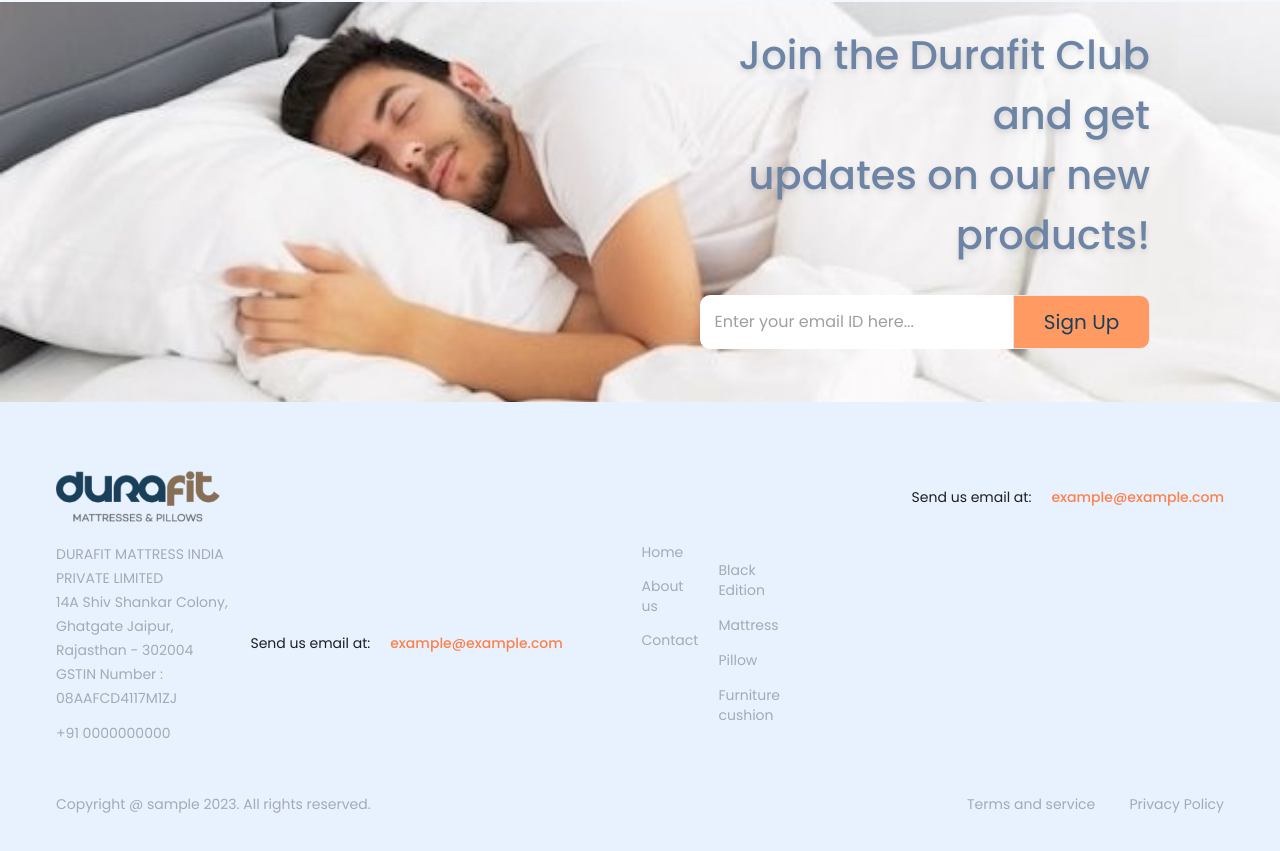
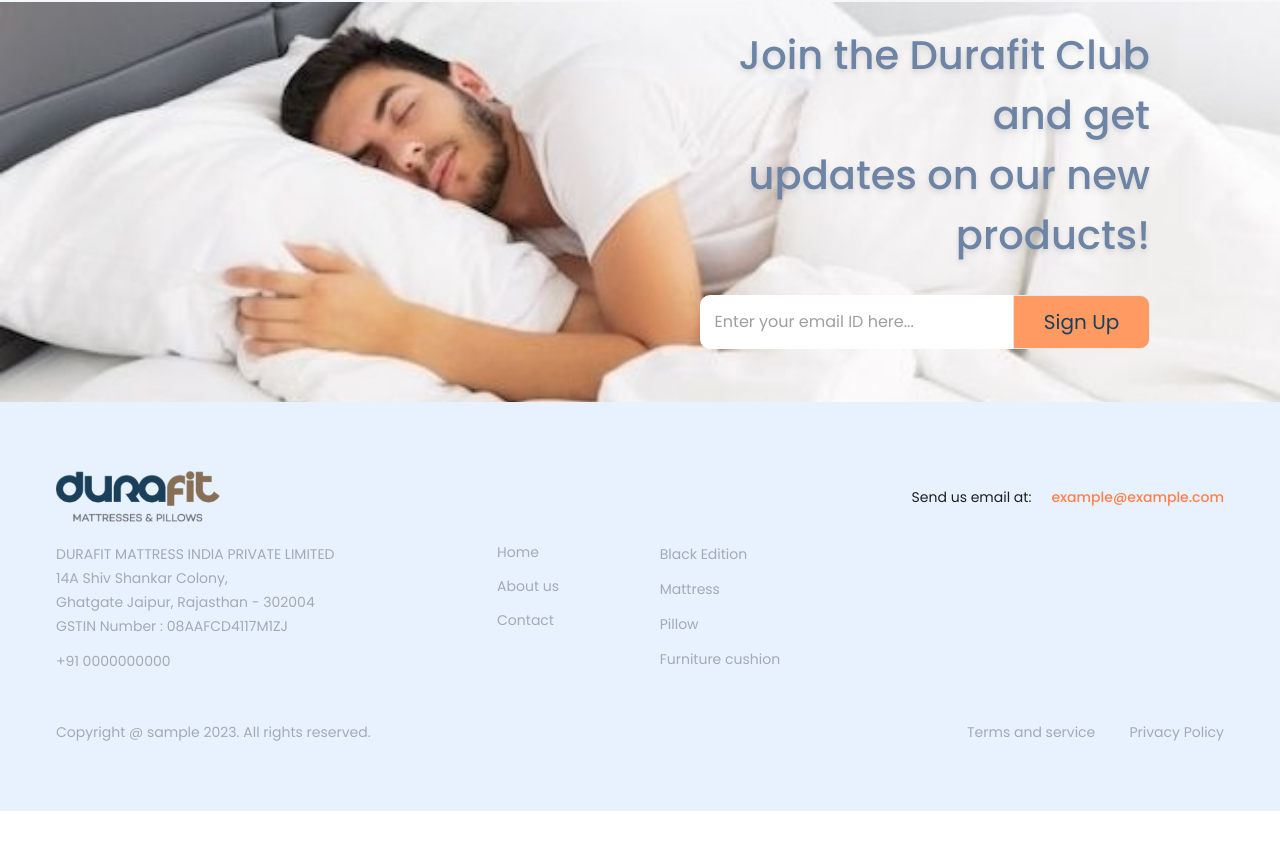
Before and after one commit to jayanvinod1510/durafit, a React (Create React App) app: page /pillows in a window 1280 px wide. Shown: the part 3057-3908 px from the top of the page. After the commit the page ends 3868 px from the top, so only its background shows below. Built offline with nearby package versions, Linux system fonts and the light colour scheme.

Commit message:
Fix in footer

```diff
--- a/src/components/Footer/index.jsx
+++ b/src/components/Footer/index.jsx
@@ -41,7 +41,7 @@
                   +91 0000000000
                 </Text>
               </div>
-              <div className="flex w-full lg:hidden">
+              <div className="flex w-full hidden md:block">
                 <div className="flex gap-5">
                   <Text size="md" as="p" className="self-start !text-gray-900 text-right">
                     Send us email at:
```
Lines whose indentation alone changed are shown as unchanged.
